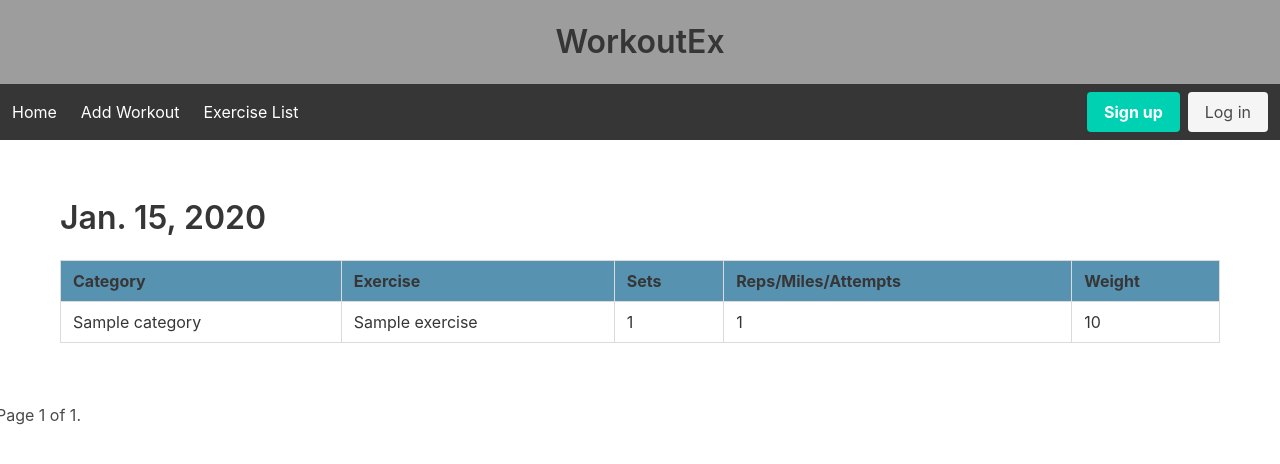
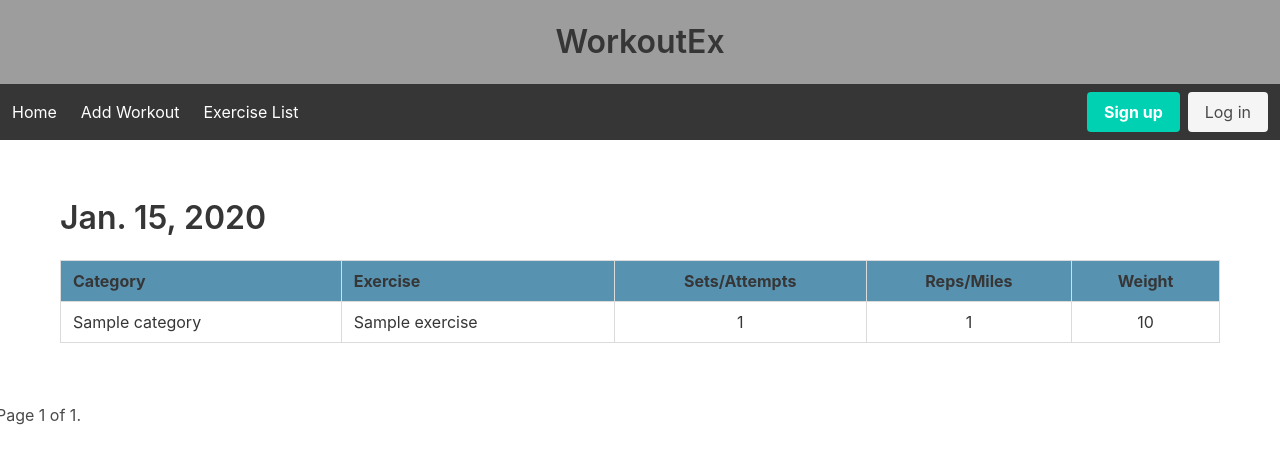
Before and after one commit to afitzer/GTM, a Django app: page /workout/ in a window 1280 px wide. Shown: the top 464 px of the page. Run offline with Django 4.2, Linux system fonts and the light colour scheme; tables that the repository leaves empty hold one stand-in row (values such as "Sample post").

Commit message:
Centered the last 3 columns

```diff
--- a/workout/templates/workout/index.html
+++ b/workout/templates/workout/index.html
@@ -11,9 +11,9 @@
                     <tr>
                         <th style="background-color: #5892b1;">Category</th>
                         <th style="background-color: #5892b1;">Exercise</th>
-                        <th style="background-color: #5892b1;">Sets</th>
-                        <th style="background-color: #5892b1;">Reps/Miles/Attempts</th>
-                        <th style="background-color: #5892b1;">Weight</th>
+                        <th style="background-color: #5892b1;" class="has-text-centered">Sets/Attempts</th>
+                        <th style="background-color: #5892b1;" class="has-text-centered">Reps/Miles</th>
+                        <th style="background-color: #5892b1;" class="has-text-centered">Weight</th>
                     </tr>
                 </thead>
                 <tbody>
@@ -21,9 +21,9 @@
                     <tr>
                         <td>{{ workout.exercise.category }}</td>
                         <td>{{ workout.exercise }}</td>
-                        <td>{{ workout.sets }}</td>
-                        <td>{{ workout.reps }}</td>
-                        <td>{{ workout.weight }}</td>
+                        <td class="has-text-centered">{{ workout.sets }}</td>
+                        <td class="has-text-centered">{{ workout.reps }}</td>
+                        <td class="has-text-centered">{{ workout.weight }}</td>
                     </tr>
                     {% endfor %}
                 </tbody>
```
